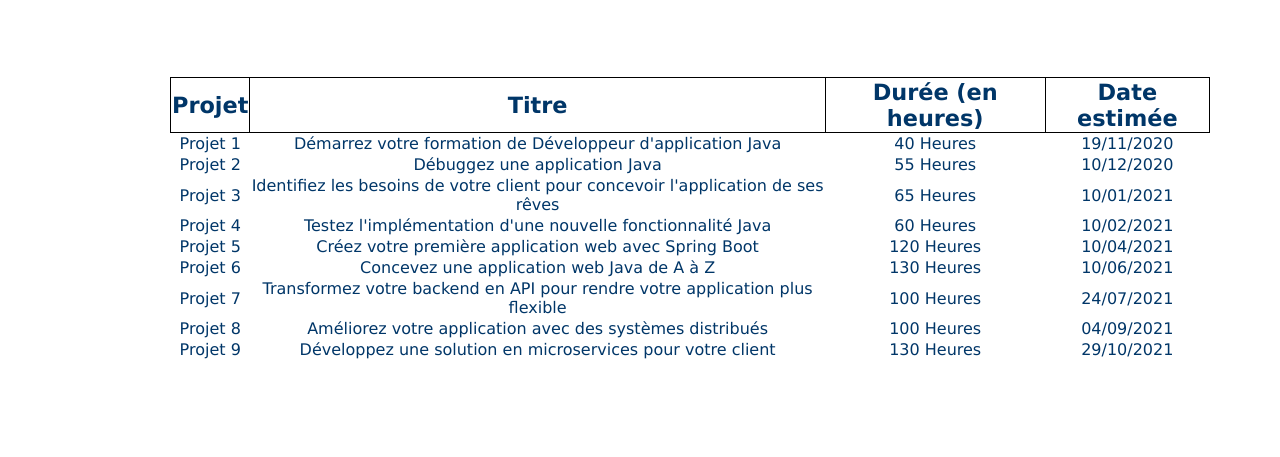
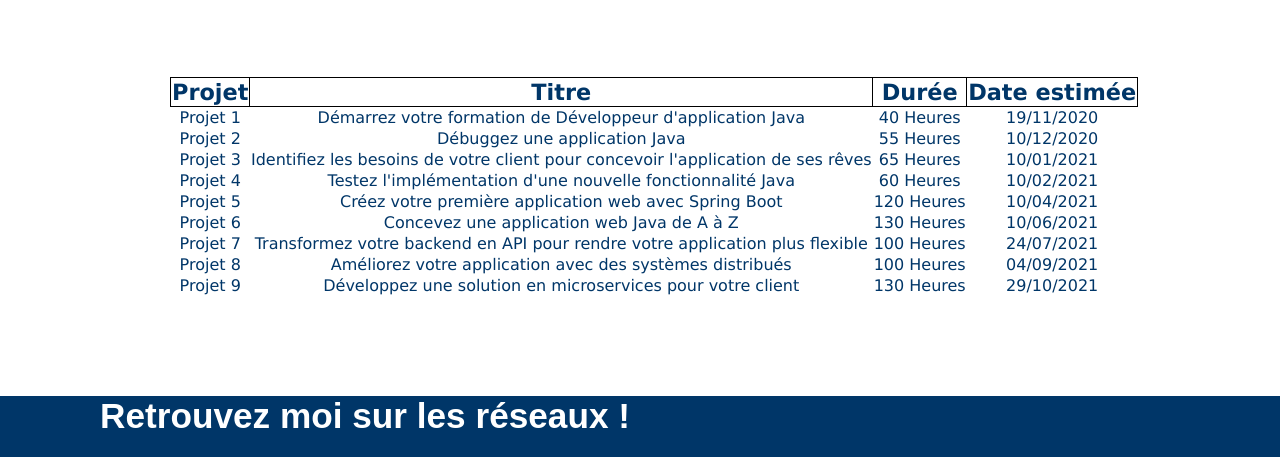
Before and after one commit to dianelhuillier/preview, a plain HTML site: page index.html in a window 1280 px wide. Shown: the part 2052-2509 px from the top of the page. Drawn offline with Linux system fonts and the light colour scheme; a web font is replaced by a local one.

Commit message:
Update index.html

```diff
--- a/index.html
+++ b/index.html
@@ -113,7 +113,7 @@
 			<tr class="planning">
 				<th>Projet</th>
 				<th>Titre</th>
-				<th>Durée (en heures)</th>
+				<th>Durée</th>
 				<th>Date estimée</th>
 			</tr>
 			<tr class="planning">
```
